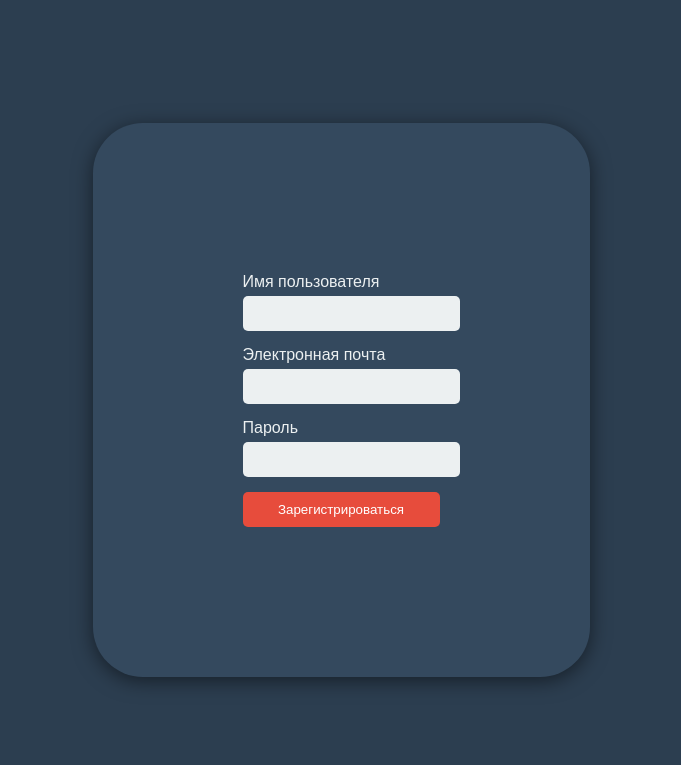
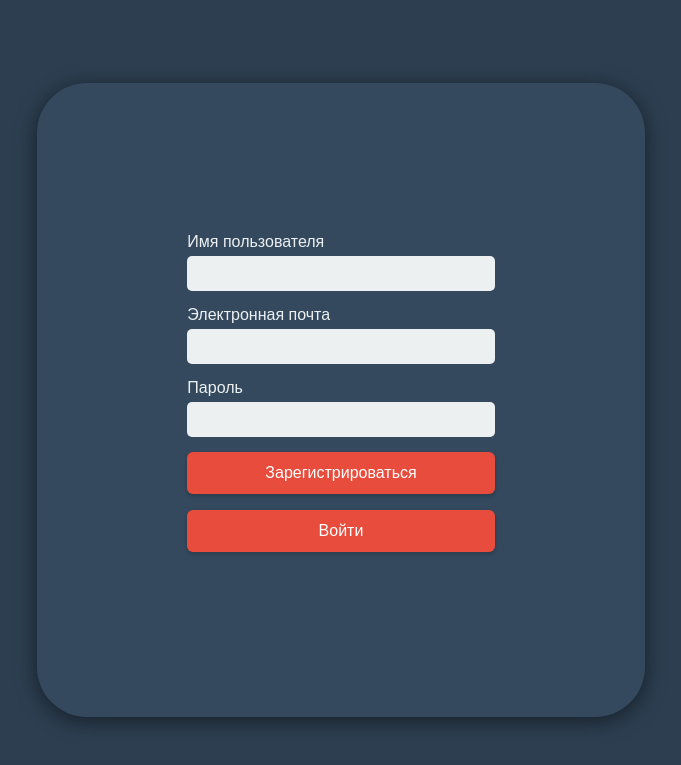
Before and after one commit to Bahtiar-Za-russia/tanks-django, a Django app: page /polls/registr/ in a window 1280 px wide. Shown: the top 765 px of the page, without its empty margins (299-980 px from the left). Run offline with Django 3.2, Linux system fonts and the light colour scheme; data comes from the database, SQL or seed files in the repository.

Commit message:
comment for commit

```diff
--- a/LessonDjangoProject/mysite/polls/static/style.css
+++ b/LessonDjangoProject/mysite/polls/static/style.css
@@ -24,6 +24,7 @@
     font-size: 20px;
     height: 25%;
     animation: onUnhover 0.3s forwards;
+
 }
 .nav-link:hover{
     animation: onHover 0.3s forwards;
--- a/LessonDjangoProject/mysite/polls/static/styler.css
+++ b/LessonDjangoProject/mysite/polls/static/styler.css
@@ -46,16 +46,53 @@
     background-color: #ecf0f1;
 }
 
-button {
-    width: 100%;
-    padding: 10px;
+/* Унифицированные стили для кнопок и ссылок-кнопок */
+/* Общие стили для всех кнопок и кнопок-ссылок */
+/* Общие стили для всех кнопок */
+.btn {
+    padding: 12px 78px;
     background-color: #e74c3c;
     color: white;
-    border-radius: 5px;
+    border-radius: 6px;
     border: none;
     cursor: pointer;
+    font-size: 16px;
+    text-align: center;
+    display: block;
+    text-decoration: none;
+    margin-bottom: 15px;
+    font-family: 'Arial', sans-serif;
+    transition: background-color 0.3s ease;
+    box-shadow: 0 2px 4px rgba(0, 0, 0, 0.2);
 }
 
-button:hover {
+.btn:hover {
     background-color: #c0392b;
+    box-shadow: 0 4px 8px rgba(0, 0, 0, 0.2);
 }
+
+/* Специфичный стиль для кнопки формы */
+button[type="submit"] {
+    margin-top: 10px;
+}
+
+.nav-link {
+    background-color: #e74c3c;
+    color: white;
+    border-radius: 6px;
+    border: none;
+    cursor: pointer;
+    font-size: 16px;
+    text-align: center;
+    display: block;
+    text-decoration: none;
+    margin-bottom: 15px;
+    font-family: 'Arial', sans-serif;
+    transition: background-color 0.3s ease;
+    box-shadow: 0 2px 4px rgba(0, 0, 0, 0.2);
+}
+
+.nav-link:hover {
+    background-color: #c0392b;
+    box-shadow: 0 4px 8px rgba(0, 0, 0, 0.2);
+}
--- a/LessonDjangoProject/mysite/polls/templates/polls/index.html
+++ b/LessonDjangoProject/mysite/polls/templates/polls/index.html
@@ -18,7 +18,7 @@
             <div class="col-3 navbar">
                 <a class="nav-link" href="{% url 'polls:onas' %}">О нас</a>
                 <a class="nav-link" href="{% url 'polls:sponsor' %}">Спонсоры</a>
-                <a class="nav-link" href="{% url 'polls:Seller' %}">Заказать Танк</a>
+                <a class="nav-link" href="{% url 'polls:register' %}">Заказать Танк</a>
             </div>
         </div>
     </header>
--- a/LessonDjangoProject/mysite/polls/templates/polls/register.html
+++ b/LessonDjangoProject/mysite/polls/templates/polls/register.html
@@ -1,5 +1,5 @@
 {% load static %}
-<!DOCTYPE html>
+
 <html lang="ru">
 <head>
     <meta charset="UTF-8">
@@ -23,8 +23,9 @@
             <label for="password">Пароль</label>
             <input type="password" id="password" name="password" required>
         </div>
-            <button type="submit">Зарегистрироваться</button>
+        <button type="submit" class="btn">Зарегистрироваться</button>
     </form>
+    <a class="btn" href="{% url 'polls:voity' %}">Войти</a>
 </div>
 </body>
 </html>
--- a/LessonDjangoProject/mysite/polls/templates/polls/ss.html
+++ b/LessonDjangoProject/mysite/polls/templates/polls/ss.html
@@ -1,4 +1,5 @@
-<!DOCTYPE html>
+{% load static %}
+
 <html lang="ru">
 <head>
     <meta charset="UTF-8">
--- a/LessonDjangoProject/mysite/polls/urls.py
+++ b/LessonDjangoProject/mysite/polls/urls.py
@@ -17,4 +17,7 @@
     path('onas/', views.onas, name='onas'),
     path('sponsor/', views.sponsor, name='sponsor'),
     path('Seller/', views.Seller, name='Seller'),
+    path('ss/', views.ss, name='ss'),
+    path('register/', views.register, name='register'),
+    path('voity/', views.voity, name='voity'),
 ]
--- a/LessonDjangoProject/mysite/polls/views.py
+++ b/LessonDjangoProject/mysite/polls/views.py
@@ -45,3 +45,12 @@
 
 def Seller(request):
     return render(request, 'polls/Seller.html')
+
+def ss(request):
+    return render(request, 'polls/ss.html')
+
+def register(request):
+    return render(request, 'polls/register.html')
+
+def voity(request):
+    return render(request, 'polls/voity.html')
```
Also changed, not shown: LessonDjangoProject/mysite/polls/templates/polls/voity.html (added, +24 -0 lines). Lines whose indentation alone changed are shown as unchanged.
